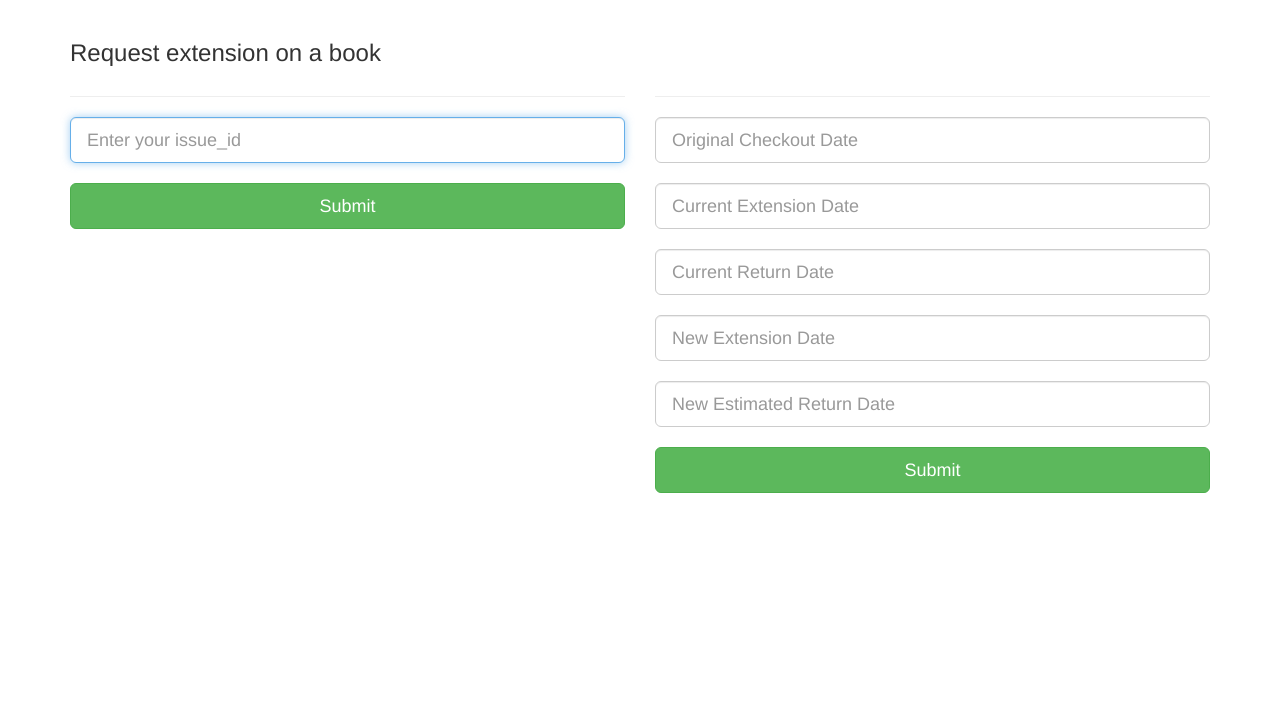
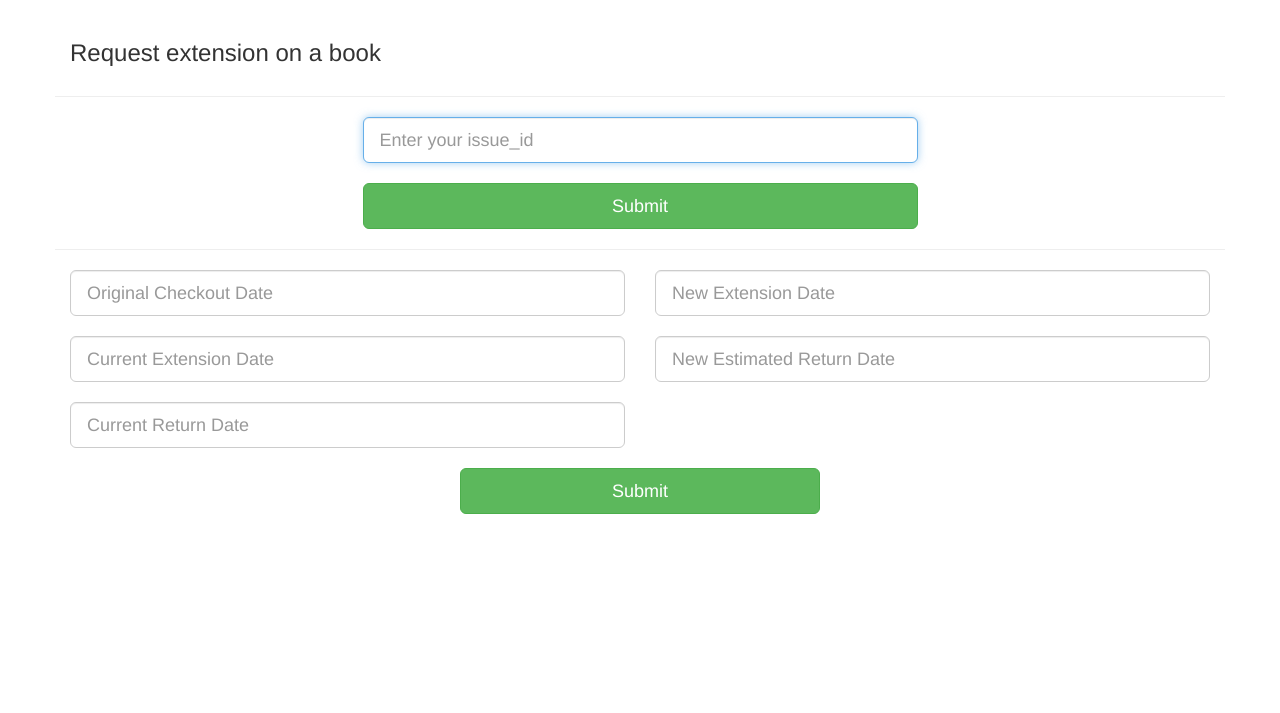
Before and after one commit to pbhatnagar3/LibrarySystem, a Flask app: page /request-extension in a window 1280 px wide. Shown: the part 52-765 px from the top of the page. Run offline with Flask 2, Linux system fonts and the light colour scheme; some libraries are stand-ins or nearby versions.

Commit message:
css styling

```diff
--- a/templates/request-extension.html
+++ b/templates/request-extension.html
@@ -5,31 +5,41 @@
 <form class="form" role="form" method="POST" action="/login/" id="login-form">
 
 <div class="row">
+	<hr>
 
-	<div class="col-sm-6">
-	<hr>
+	<div class="col-sm-6 col-sm-offset-3">
 
 		<input name="enterIssueID" type="text" class="form-control input-lg" placeholder="Enter your issue_id" required autofocus>
 		<br>
 		<button type="submit" class="btn btn-success btn-block btn-lg">Submit</button>
-
 	</form>
 	</div>
+</div>
+<div class="row">
+		<hr>
+
 	<div class="col-sm-6">
-	<hr>
 		<input name="OriginalCheckOutDate" type="text" class="form-control input-lg" placeholder="Original Checkout Date" required>
 		<br>
 		<input name="CurrentExtensionDate" type="text" class="form-control input-lg" placeholder="Current Extension Date" required>
 		<br>
 		<input name="CurrentReturnDate" type="text" class="form-control input-lg" placeholder="Current Return Date" required>
 		<br>
-		<input name="NewExtensionDate" type="text" class="form-control input-lg" placeholder="New Extension Date" required>
+
+
+	</div>
+	<div class="col-sm-6">
+	<input name="NewExtensionDate" type="text" class="form-control input-lg" placeholder="New Extension Date" required>
 		<br>
 		<input name="NewEstimatedReturnDate" type="text" class="form-control input-lg" placeholder="New Estimated Return Date" required>
 		<br>
+
+	</div>
+</div>
+<div class="row">
+	<div class="col-sm-4 col-sm-offset-4">
+
 		<button type="submit" class="btn btn-success btn-block btn-lg">Submit</button>
-
-
 	</div>
 </div>
 
```
